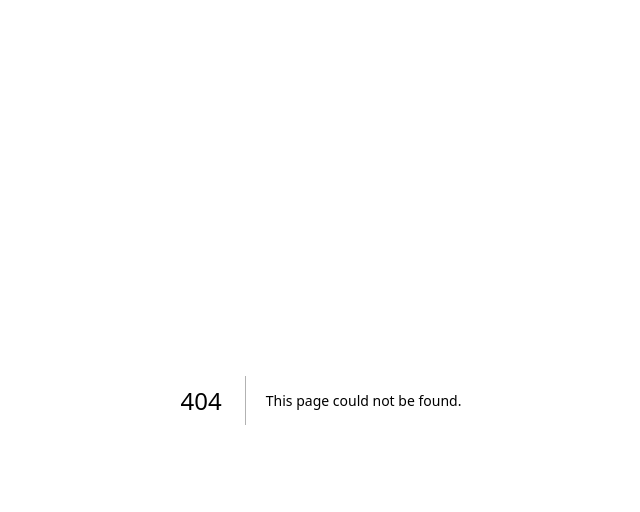
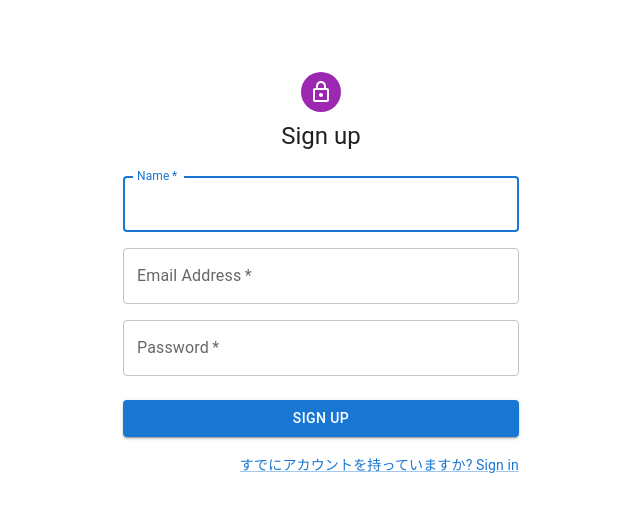
Before and after one commit to yamato0211/hajimete_hackathon, a Next.js app in the folder frontend/: page /Signup in a window 1280 px wide. Before the commit this address had no page. Shown: the top 512 px of the page, without its empty margins (319-959 px from the left). Built offline with nearby package versions, Linux system fonts and the light colour scheme.

Commit message:
[add] Signup/Signin pages

```diff
--- a/frontend/package.json
+++ b/frontend/package.json
@@ -9,6 +9,10 @@
     "lint": "next lint"
   },
   "dependencies": {
+    "@emotion/react": "^11.10.5",
+    "@emotion/styled": "^11.10.5",
+    "@mui/icons-material": "^5.10.14",
+    "@mui/material": "^5.10.14",
     "@types/node": "18.11.9",
     "@types/react": "18.0.25",
     "@types/react-dom": "18.0.9",
--- /dev/null
+++ b/frontend/pages/Signup.tsx
@@ -0,0 +1,92 @@
+import * as React from 'react';
+import Avatar from '@mui/material/Avatar';
+import Button from '@mui/material/Button';
+import CssBaseline from '@mui/material/CssBaseline';
+import TextField from '@mui/material/TextField';
+import FormControlLabel from '@mui/material/FormControlLabel';
+import Checkbox from '@mui/material/Checkbox';
+import Link from '@mui/material/Link';
+import Grid from '@mui/material/Grid';
+import Box from '@mui/material/Box';
+import LockOutlinedIcon from '@mui/icons-material/LockOutlined';
+import Typography from '@mui/material/Typography';
+import Container from '@mui/material/Container';
+import { createTheme, ThemeProvider } from '@mui/material/styles';
+
+const theme = createTheme();
+
+export default function Signup() {
+    return (
+    <ThemeProvider theme={theme}>
+      <Container component="main" maxWidth="xs">
+        <CssBaseline />
+        <Box
+          sx={{
+            marginTop: 8,
+            display: 'flex',
+            flexDirection: 'column',
+            alignItems: 'center',
+          }}
+        >
+          <Avatar sx={{ m: 1, bgcolor: 'secondary.main' }}>
+            <LockOutlinedIcon />
+          </Avatar>
+          <Typography component="h1" variant="h5">
+            Sign up
+          </Typography>
+          <Box component="form" noValidate sx={{ mt: 3 }}>
+            <Grid container spacing={2}>
+              <Grid item xs={12}>
+                <TextField
+                  autoComplete="given-name"
+                  name="Name"
+                  required
+                  fullWidth
+                  id="Name"
+                  label="Name"
+                  autoFocus
+                />
+              </Grid>
+              <Grid item xs={12}>
+                <TextField
+                  required
+                  fullWidth
+                  id="email"
+                  label="Email Address"
+                  name="email"
+                  autoComplete="email"
+                />
+              </Grid>
+              <Grid item xs={12}>
+                <TextField
+                  required
+                  fullWidth
+                  name="password"
+                  label="Password"
+                  type="password"
+                  id="password"
+                  autoComplete="new-password"
+                />
+              </Grid>
+            </Grid>
+            <Button
+              type="submit"
+              fullWidth
+              variant="contained"
+              sx={{ mt: 3, mb: 2 }}
+            >
+              Sign Up
+            </Button>
+            <Grid container justifyContent="flex-end">
+              <Grid item>
+                <Link href="/Signin" variant="body2">
+                  すでにアカウントを持っていますか? Sign in
+                </Link>
+              </Grid>
+            </Grid>
+          </Box>
+        </Box>
+      </Container>
+    </ThemeProvider>
+  );
+}
```
Also changed, not shown: frontend/pages/Signin.tsx (added, +83 -0 lines), 1 other file (tests, documents, lock files or other folders).
